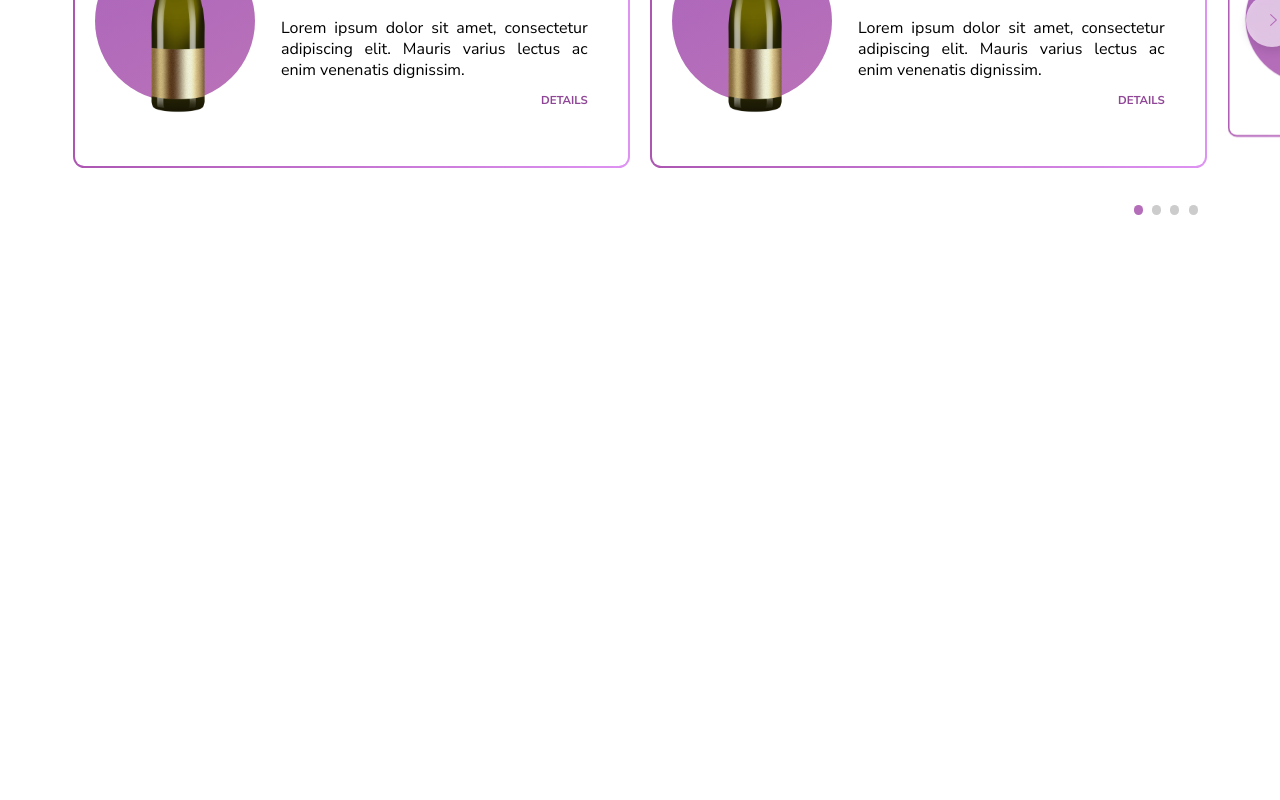
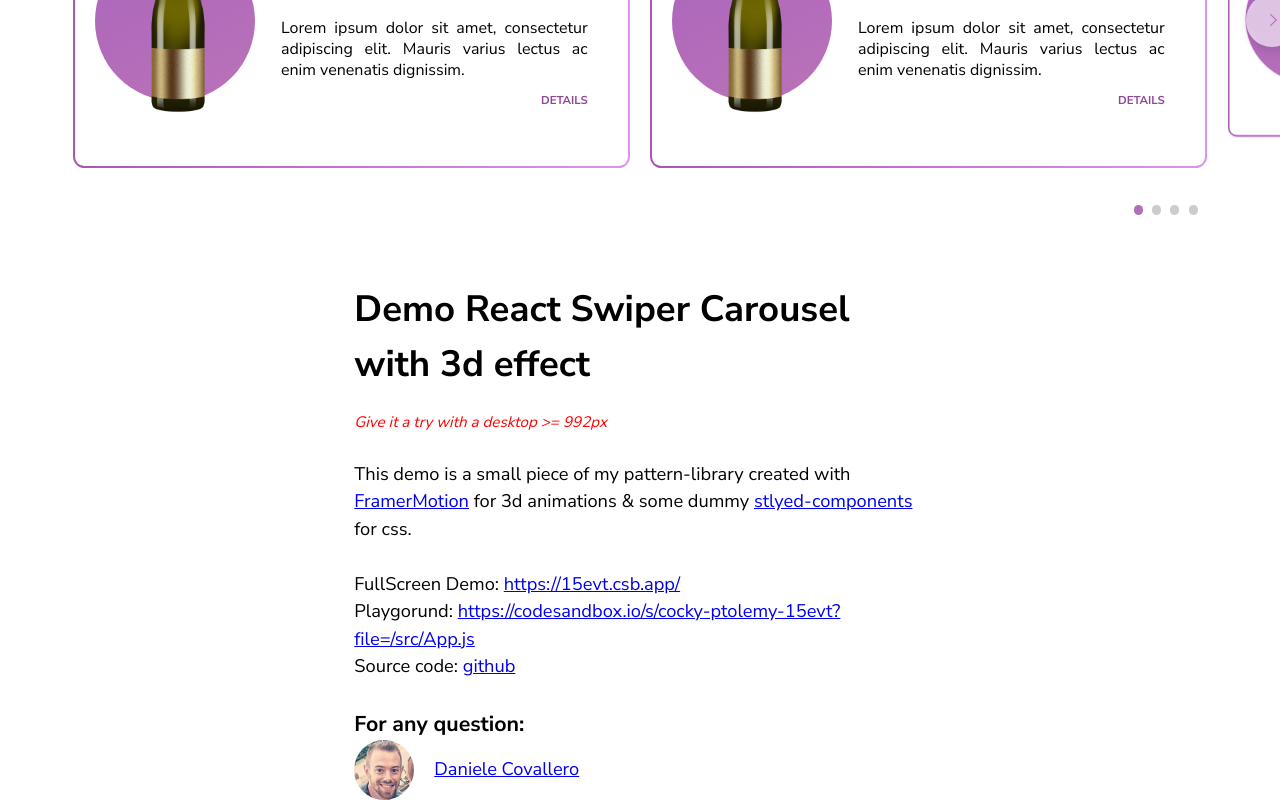
Before and after one commit to GiuB/demo-react-animated-checkbox, a React (Create React App) app: page / in a window 1280 px wide. Shown: the part 214-1014 px from the top of the page. Before the commit the page ends 857 px from the top, so only its background shows below. Built offline with nearby package versions, Linux system fonts and the light colour scheme.

Commit message:
add info & credits

```diff
--- a/src/App.js
+++ b/src/App.js
@@ -1,25 +1,22 @@
 import React from 'react'
 import './assets/styles/app.css'
 
-import { Card, Carousel, CarouselWrapper } from './components'
+import { Card, Carousel, Credits, CarouselWrapper } from './components'
 import { useWindowSize } from './hooks'
 
 export default function App() {
   const windowSize = useWindowSize()
   const arrowOutside = windowSize?.width >= 992
 
-  // return (
-  //   <div style={{ maxWidth: 450, margin: '5rem auto 0' }}>
-  //     <Card />
-  //   </div>
-  // )
-
   return (
+    <>
       <CarouselWrapper>
         <Carousel
           arrowOutside={arrowOutside}
           items={[<Card />, <Card />, <Card />, <Card />, <Card />]}
         />
       </CarouselWrapper>
+      <Credits />
+    </>
   )
 }
--- a/src/components/Card/Card.js
+++ b/src/components/Card/Card.js
@@ -1,3 +1,8 @@
+/**
+ * Card
+ * @description: Card Carousel Item Demo with 3d effect onHover
+ * @author: Daniele Covallero <web@giub.it>
+ **/
 import React, { useRef, useState, useEffect } from 'react'
 import { motion, useMotionValue, useTransform } from 'framer-motion'
 
--- a/src/components/Card/styled.js
+++ b/src/components/Card/styled.js
@@ -1,6 +1,4 @@
 import styled from 'styled-components'
-
-import theme from '../../assets/theme'
 
 export const CardOuterWrapper = styled.div.attrs((props) => ({}))``
 
--- a/src/components/Carousel/Carousel.js
+++ b/src/components/Carousel/Carousel.js
@@ -1,10 +1,10 @@
 /**
  * Carousel
- * @description: Custom swiper field
- * @author: Daniele Covallero <daniele.covallero@efesto.studio>
+ * @description: Carousel component
+ * @author: Daniele Covallero <web@giub.it>
  **/
+import React from 'react'
 import { omit as _omit } from 'lodash'
-import React, { useState } from 'react'
 import { Swiper, SwiperSlide } from 'swiper/react'
 import SwiperCore, { Navigation, Pagination } from 'swiper'
 import { PropTypes } from 'prop-types'
--- a/src/components/CarouselWrapper/CarouselWrapper.js
+++ b/src/components/CarouselWrapper/CarouselWrapper.js
@@ -1,3 +1,9 @@
+/**
+ * Carousel Wrapper
+ * @description: Used to certer an limit max-width
+ * @author: Daniele Covallero <web@giub.it>
+ **/
+
 import React from 'react'
 
 import * as C from './styled'
--- /dev/null
+++ b/src/components/Credits/Credits.js
@@ -0,0 +1,59 @@
+/**
+ * Credits
+ * @description: Used to certer an limit max-width
+ * @author: Daniele Covallero <web@giub.it>
+ **/
+
+import React from 'react'
+
+import * as C from './styled'
+import Me from '../../assets/img/me.jpeg'
+
+export default function Credits(props) {
+  return (
+    <C.CreditsWrapper>
+      <h1>Demo React Swiper Carousel with 3d effect</h1>
+      <sub style={{ color: 'red', fontStyle: 'italic' }}>
+        Give it a try with a desktop >= 992px
+      </sub>
+      <br />
+      <br />
+      <p>
+        This demo is a small piece of my pattern-library created with{' '}
+        <a href="https://www.framer.com/motion/">FramerMotion</a> for 3d
+        animations & some dummy{' '}
+        <a href="https://styled-components.com/">stlyed-components</a> for css.
+        <br />
+        <br />
+      </p>
+      <p>
+        FullScreen Demo:{' '}
+        <a href="https://15evt.csb.app/">https://15evt.csb.app/</a>
+        <br />
+        Playgorund:{' '}
+        <a href="https://codesandbox.io/s/cocky-ptolemy-15evt?file=/src/App.js">
+          https://codesandbox.io/s/cocky-ptolemy-15evt?file=/src/App.js
+        </a>
+        <br />
+        Source code:{' '}
+        <a href="https://github.com/GiuB/react-swiper-3d-gallery/tree/master/src">
+          github
+        </a>
+      </p>
+      <br />
+      <h3>For any question:</h3>
+      <div style={{ display: 'flex', alignItems: 'center' }}>
+        <div style={{ maxWidth: 60, borderRadius: '50%', marginRight: 20 }}>
+          <img
+            src={Me}
+            alt="react web developer"
+            style={{ borderRadius: '50%' }}
+          />
+        </div>
+        <div>
+          <a href="https://www.linkedin.com/">Daniele Covallero</a>
+        </div>
+      </div>
+    </C.CreditsWrapper>
+  )
+}
--- /dev/null
+++ b/src/components/Credits/index.js
@@ -0,0 +1,3 @@
+import Credits from './Credits'
+
+export default Credits
--- /dev/null
+++ b/src/components/Credits/styled.js
@@ -0,0 +1,17 @@
+import styled from 'styled-components'
+
+export const CreditsWrapper = styled.div.attrs((props) => ({}))`
+  max-width: 50rem;
+  overflow: hidden;
+  position: relative;
+  margin: 5rem auto 0;
+
+  h1 {
+    margin-bottom: 1rem;
+  }
+
+  .inner {
+    max-width: 99.2rem;
+    margin: 1rem auto 0;
+  }
+`
--- a/src/components/index.js
+++ b/src/components/index.js
@@ -1,5 +1,6 @@
 import Card from './Card'
+import Credits from './Credits'
 import Carousel from './Carousel'
 import CarouselWrapper from './CarouselWrapper'
 
-export { Card, Carousel, CarouselWrapper }
+export { Card, Credits, Carousel, CarouselWrapper }
```
Also changed, not shown: src/assets/img/me.jpeg (added), 1 other file (tests, documents, lock files or other folders). Lines whose indentation alone changed are shown as unchanged.
